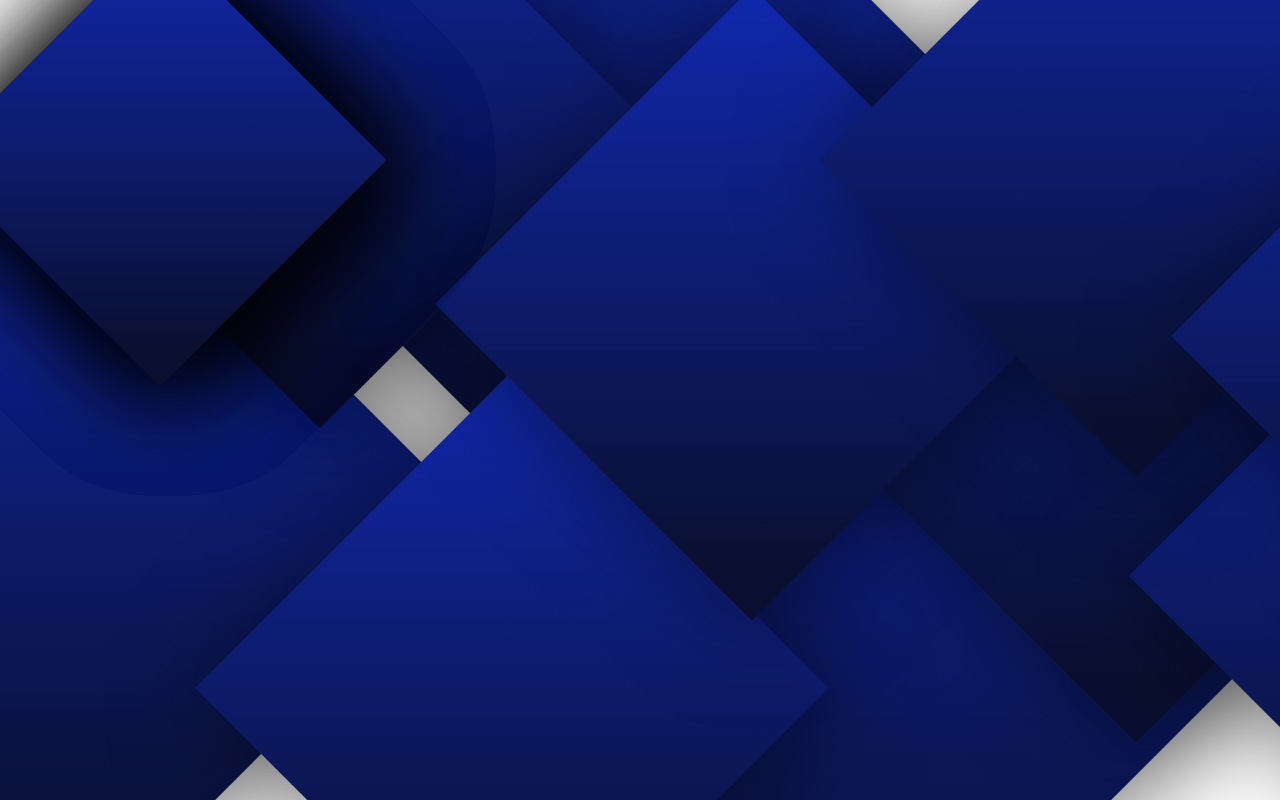
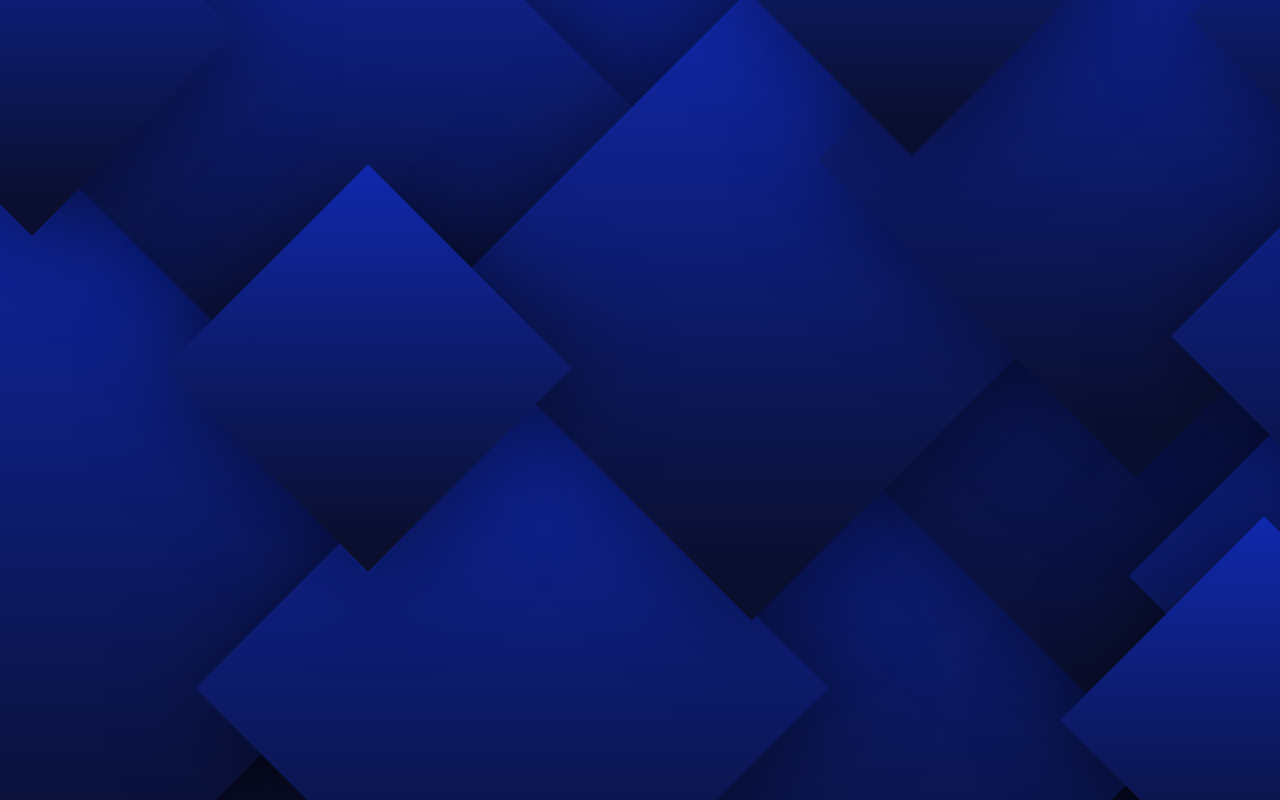
Before and after one commit to DerianMelvin/abstract-alternate-wall-1, a React (Create React App) app: page / in a window 1280 px wide. Shown: the top 800 px of the page. Built offline with nearby package versions, Linux system fonts and the light colour scheme.

Commit message:
Update main.css, main.css.map

```diff
--- a/src/css/main.css
+++ b/src/css/main.css
@@ -17,6 +17,11 @@
 .size-m {
   width: calc(20rem * 1.4);
   height: calc(20rem * 1.4);
+}
+
+.size-s {
+  width: calc(20rem * 0.9);
+  height: calc(20rem * 0.9);
 }
 
 .theme-set-1 {
@@ -80,11 +85,38 @@
   left: 79rem;
 }
 
+#square-s-1 {
+  top: -7rem;
+  left: -7rem;
+}
+
+#square-s-2 {
+  top: 14rem;
+  left: 14rem;
+}
+
+#square-s-3 {
+  top: -12rem;
+  left: 48rem;
+}
+
+#square-s-4 {
+  top: 36rem;
+  left: 70rem;
+}
+
+#square-s-5 {
+  top: -8rem;
+  left: 78rem;
+}
+
 * {
   margin: 0;
   box-sizing: border-box;
 }
 
 body {
+  position: relative;
   overflow: hidden;
+  background: #0a0f2f 7.58%;
 }/*# sourceMappingURL=main.css.map */
```
Also changed, not shown: 1 other file (tests, documents, lock files or other folders).
